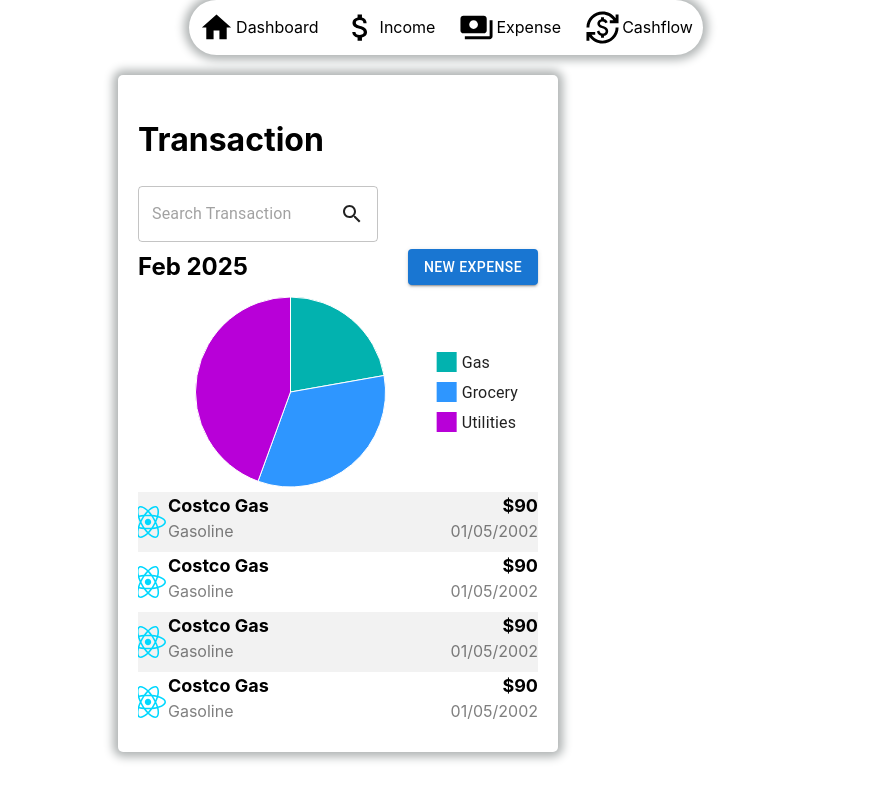
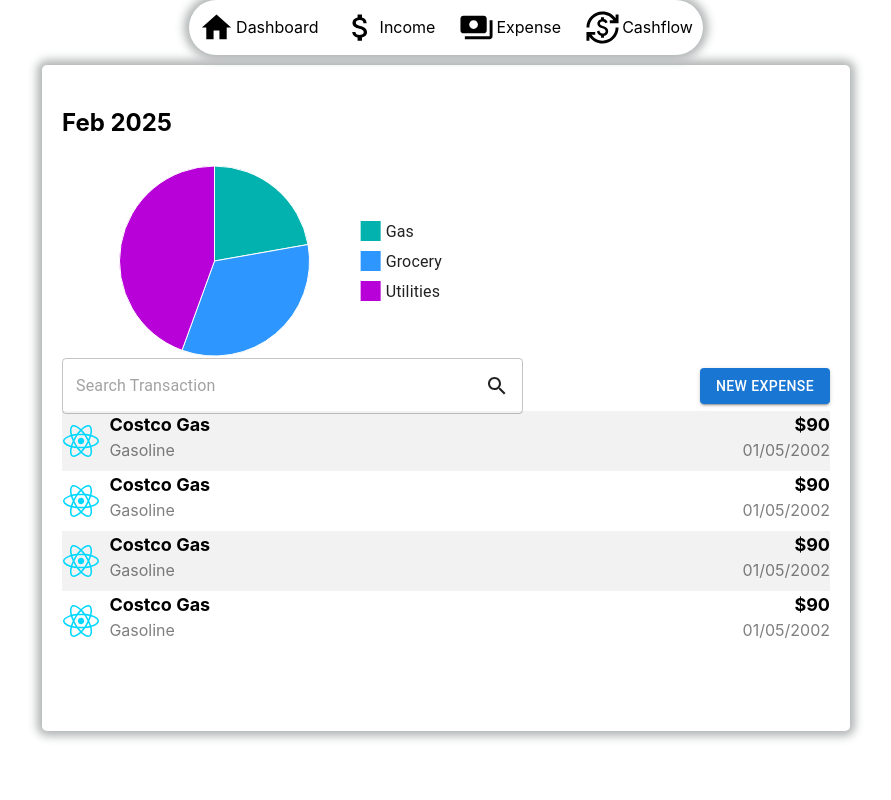
Before and after one commit to thonconnor-dev/spending-tracking, a React (Vite) app: page /expense in a window 1280 px wide. Shown: the whole page, without its empty margins (194-1085 px from the left). Built offline with nearby package versions, Linux system fonts and the light colour scheme.

Commit message:
add context state for income data

```diff
--- a/package.json
+++ b/package.json
@@ -6,6 +6,7 @@
   "scripts": {
     "dev": "vite",
     "build": "vite build",
+    "verify": "eslint . && vite build",
     "lint": "eslint .",
     "preview": "vite preview"
   },
--- a/src/App.jsx
+++ b/src/App.jsx
@@ -6,12 +6,25 @@ import {Route, Routes} from "react-router-dom";
 import IncomeList from "./components/transaction/IncomeList.jsx";
 import {Cashflow} from "./components/transaction/Cashflow.jsx";
 import Dashboard from "./components/home/Dashboard.jsx";
+import { useEffect, useState} from "react";
+import {IncomeContext} from "./context/ContextProvider.js";
 
 function App() {
+
+    const [incomeList, setIncomeList] = useState([]);
+
+    useEffect(() => {
+        fetch('src/data/incomes.json')
+            .then(res => res.json())
+            .then(data => setIncomeList(data))
+    },[]);
+
     return (
-        <Stack direction="column" sx={{flexGrow: 1, justifyContent: "space-between", alignItems: "center", gap: '10px'}}>
+        <IncomeContext.Provider value={{incomeList, setIncomeList}}>
+            <Stack direction="column"
+                   sx={{flexGrow: 1, justifyContent: "space-between", alignItems: "center", gap: '10px'}}>
                 <Nav></Nav>
-            <Box sx={{width:'100%', display: 'flex', justifyContent: 'center', alignItems: 'center'}}>
+                <Box sx={{width: '100%', display: 'flex', justifyContent: 'center', alignItems: 'center'}}>
                     <Routes>
                         <Route path="/" element={<Dashboard/>}/>
                         <Route
@@ -34,6 +47,7 @@ function App() {
                     </Routes>
                 </Box>
             </Stack>
+        </IncomeContext.Provider>
     );
 }
 
--- a/src/components/transaction/IncomeList.jsx
+++ b/src/components/transaction/IncomeList.jsx
@@ -3,28 +3,23 @@ import {Box, Button, FormControl, Grow, OutlinedInput} from "@mui/material";
 import {Search} from "@mui/icons-material";
 import ExpenseDialog from "./ExpenseDialog.jsx";
 import TransactionItem from "./TransactionItem.jsx";
-import {useEffect, useState} from "react";
+import {useContext, useState} from "react";
 import {TopContainer} from "../../styles/ListStyled.js";
-import { UUID } from 'uuidjs';
+import {UUID} from 'uuidjs';
+import {IncomeContext} from "../../context/ContextProvider.js";
 
 export default function IncomeList() {
     const [openDialog, setOpenDialog] = useState(false);
-    const [incomeList, setIncomeList] = useState([]);
-
-    useEffect(() => {
-        fetch('src/data/incomes.json')
-            .then(res => res.json())
-            .then(data => setIncomeList(data))
-    }, []);
+    const {incomeList, setIncomeList} = useContext(IncomeContext);
 
     const OnAddNewIncome = (newIncome) => {
-        incomeList.push({
+        setIncomeList([...incomeList, {
             id: UUID.generate(),
             name: newIncome.name,
             description: newIncome.description,
             amount: newIncome.amount,
             date: newIncome.date
-        })
+        }]);
     }
 
     return (
--- a/src/components/transaction/TransactionItem.jsx
+++ b/src/components/transaction/TransactionItem.jsx
@@ -19,7 +19,7 @@ function TransactionItem({items, showNoOfItem, amountColor}) {
     /* eslint-enable react/prop-types */
     let rowNumber = 0;
     return (
-        <Stack sx={{height: listHeight + 'px', overflowY: 'auto'}}>
+        <Stack sx={{height: `${listHeight}px`, overflowY: 'auto'}}>
             {sortedItems.map((row) => {
                     rowNumber++;
                     return (
--- a/src/components/transaction/TransactionList.jsx
+++ b/src/components/transaction/TransactionList.jsx
@@ -8,7 +8,7 @@ import PropTypes from "prop-types";
 import {TopContainer} from "../../styles/ListStyled.js";
 import {PieChart} from "@mui/x-charts";
 
-function TransactionList({ currentTime}) {
+function TransactionList({currentTime}) {
     const rows = [
         {
             id: "1",
@@ -41,37 +41,39 @@ function TransactionList({ currentTime}) {
     ];
     const [openDialog, setOpenDialog] = useState(false);
 
-
-    // useEffect(() => {
-    //   grow.current = true;
-    // },[location])
     return (
         <Grow in={true}>
             <Box
                 sx={{
                     backgroundColor: "white",
-                    marginTop: "10px",
-                    marginLeft: "40px",
-                    marginRight: "20%",
                     padding: "20px",
                     boxShadow: "0px 0px 10px 5px #b0b4b4",
-                    borderRadius: "5px"
+                    borderRadius: "5px",
+                    width: "60%",
                 }}
                 gap={1}
             >
-                <h1>Transaction</h1>
-                <FormControl sx={{width: "60%"}}>
-                    <OutlinedInput
-                        placeholder="Search Transaction"
-                        endAdornment={<Search/>} ß
-                    />
-                </FormControl>
+                <h2>{currentTime}</h2>
+                <PieChart
+                    series={[
+                        {
+                            data: [
+                                {id: 0, value: 10, label: 'Gas'},
+                                {id: 1, value: 15, label: 'Grocery'},
+                                {id: 2, value: 20, label: 'Utilities'},
+                            ],
+                        },
+                    ]}
+                    width={400}
+                    height={200}
+                />
                 <TopContainer>
-                    <h2>{currentTime}</h2>
-                    <ExpenseDialog
-                        openDialog={openDialog}
-                        setOpenDialogCallback={setOpenDialog}
-                    />
+                    <FormControl sx={{width: "60%"}}>
+                        <OutlinedInput
+                            placeholder="Search Transaction"
+                            endAdornment={<Search/>}
+                        />
+                    </FormControl>
                     <Button
                         variant="contained"
                         size="md"
@@ -82,20 +84,11 @@ function TransactionList({ currentTime}) {
                         New Expense
                     </Button>
                 </TopContainer>
-                <PieChart
-                    series={[
-                        {
-                            data: [
-                                { id: 0, value: 10, label: 'Gas' },
-                                { id: 1, value: 15, label: 'Grocery' },
-                                { id: 2, value: 20, label: 'Utilities' },
-                            ],
-                        },
-                    ]}
-                    width={400}
-                    height={200}
+                <TransactionItem items={rows} showNoOfItem={5}/>
+                <ExpenseDialog
+                    openDialog={openDialog}
+                    setOpenDialogCallback={setOpenDialog}
                 />
-                <TransactionItem items={rows}/>
             </Box>
         </Grow>
     );
--- a/src/context/ContextProvider.js
+++ b/src/context/ContextProvider.js
@@ -0,0 +1,6 @@
+import {createContext} from "react";
+
+export const IncomeContext = createContext({
+    incomeList: [], setIncomeList: () => {
+    }
+});
```
Lines whose indentation alone changed are shown as unchanged.
